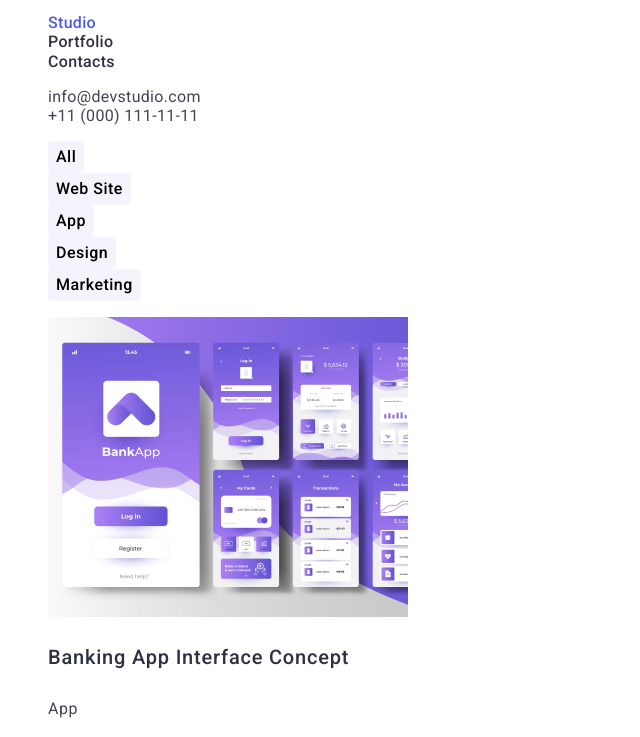
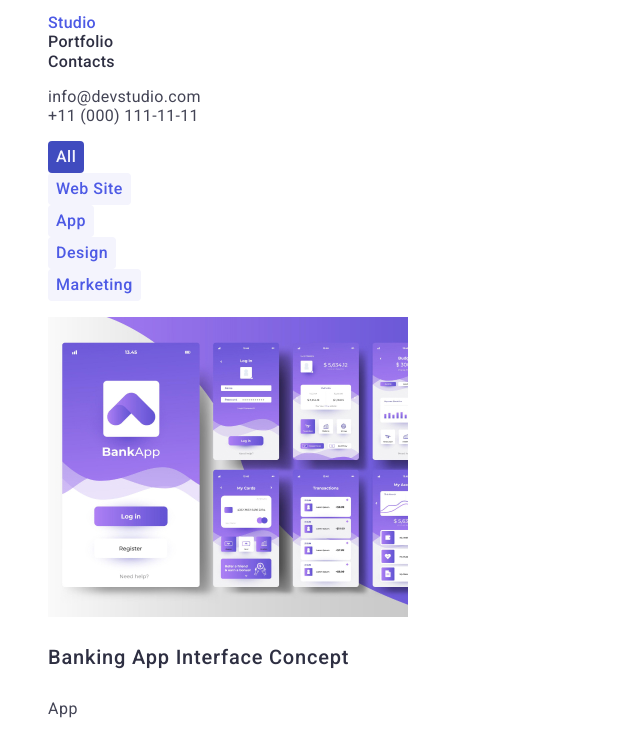
Before and after one commit to doncleden/goit-markup-hw-02, a plain HTML site: page portfolio.html in a window 1280 px wide. Shown: the part 32-769 px from the top of the page, without its empty margins (0-640 px from the left). Drawn offline with Linux system fonts and the light colour scheme.

Commit message:
update css

```diff
--- a/css/styles.css
+++ b/css/styles.css
@@ -81,6 +81,7 @@ body {
 .button {
   border-color: transparent;
   font-family: inherit;
+  font-size: 16px;
   font-weight: 500;
   line-height: 1.5;
   letter-spacing: 0.03em;
@@ -108,16 +109,16 @@ body {
 }
 
 .button.filter {
-  font-size: 16px;
   font-weight: 500;
   line-height: 1.62;
   border-radius: 4px;
   background: var(--cloud, #f4f4fd);
+  color: var(--iris);
 }
 
 .button.filter:hover,
 .button.filter:focus,
-.button.filer.current {
+.button.filter.current {
   background: var(--ocean);
   color: var(--cloud);
 }
```
